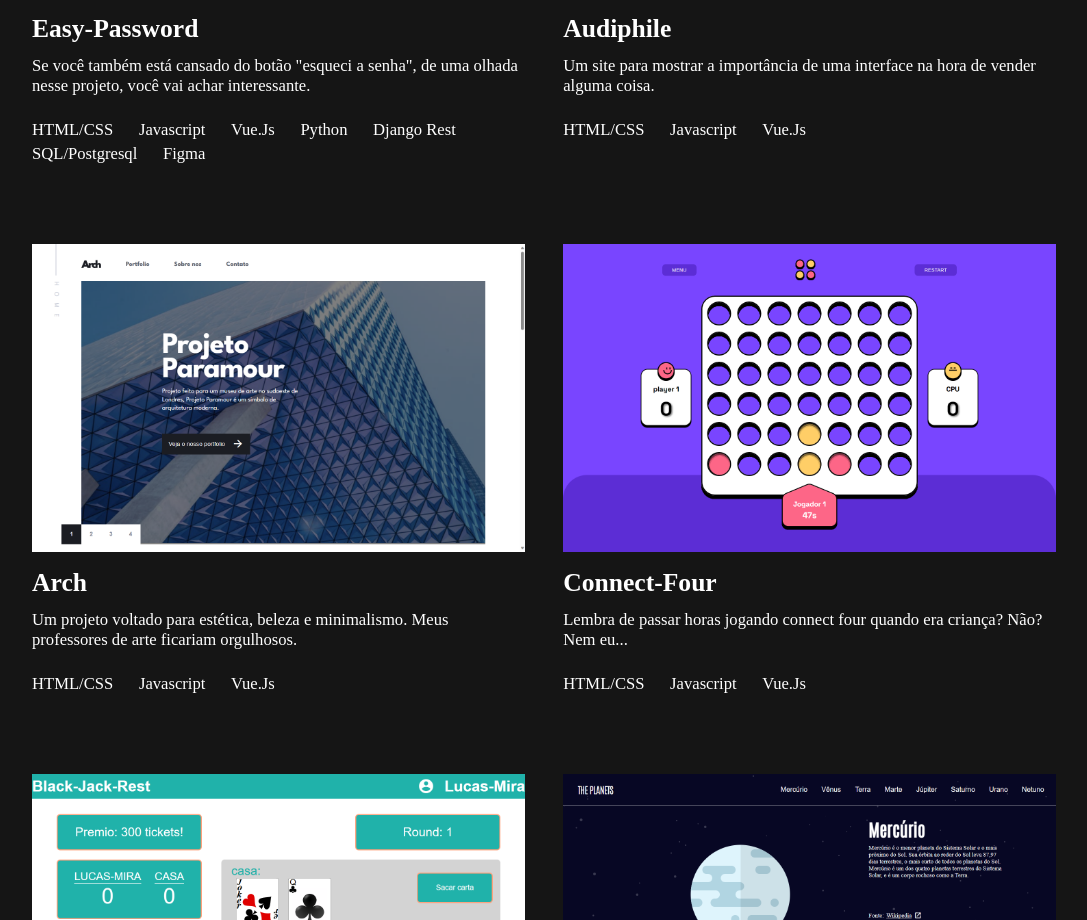
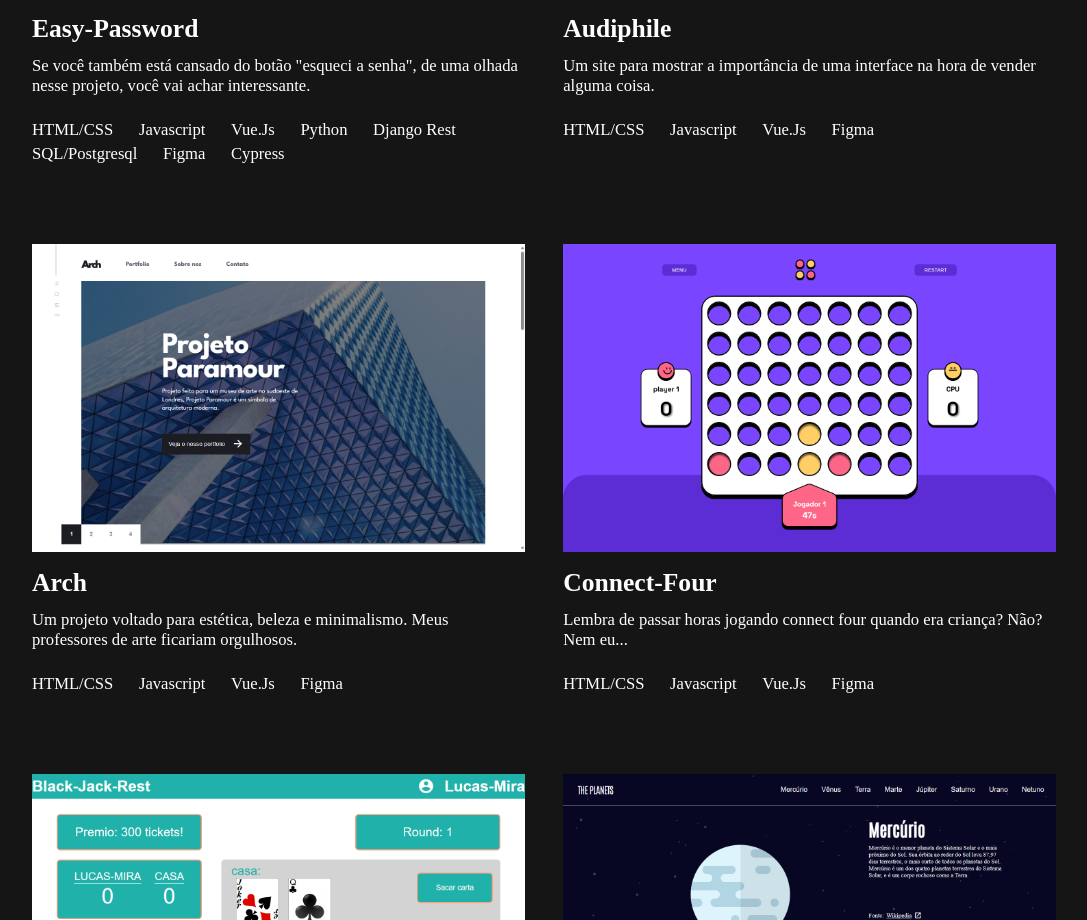
Before and after one commit to miratkd/podeMeChamarDeMira, a Vue app: page / in a window 1280 px wide. Shown: the part 1566-2486 px from the top of the page, without its empty margins (96-1183 px from the left). Built offline with nearby package versions, Linux system fonts and the light colour scheme.

Commit message:
add cypress to easy-password

```diff
--- a/src/components/Projects.vue
+++ b/src/components/Projects.vue
@@ -27,7 +27,7 @@ export default {
                     name: 'Easy-Password',
                     img: require('@/assets/EasyPassword.png'),
                     desc: 'Se você também está cansado do botão "esqueci a senha", de uma olhada nesse projeto, você vai achar interessante.',
-                    skills: ['HTML/CSS', 'Javascript', 'Vue.Js', 'Python', 'Django Rest', 'SQL/Postgresql', 'Figma'],
+                    skills: ['HTML/CSS', 'Javascript', 'Vue.Js', 'Python', 'Django Rest', 'SQL/Postgresql', 'Figma', 'Cypress'],
                     projectLink: 'https://easypassword-lm.netlify.app/',
                     codeLinkFront: 'https://github.com/miratkd/EasyPasswordFront',
                     codeLinkBack: 'https://github.com/miratkd/EasyPasswordBackend'
@@ -36,7 +36,7 @@ export default {
                     name: 'Audiphile',
                     img: require('@/assets/audiphile.png'),
                     desc: 'Um site para mostrar a importância de uma interface na hora de vender alguma coisa.',
-                    skills: ['HTML/CSS', 'Javascript', 'Vue.Js'],
+                    skills: ['HTML/CSS', 'Javascript', 'Vue.Js', 'Figma'],
                     projectLink: 'https://audiphile.netlify.app/',
                     codeLinkFront: 'https://github.com/miratkd/Audiophile',
                     codeLinkBack: null
@@ -45,7 +45,7 @@ export default {
                     name: 'Arch',
                     img: require('@/assets/arch.png'),
                     desc: 'Um projeto voltado para estética, beleza e minimalismo. Meus professores de arte ficariam orgulhosos.',
-                    skills: ['HTML/CSS', 'Javascript', 'Vue.Js'],
+                    skills: ['HTML/CSS', 'Javascript', 'Vue.Js', 'Figma'],
                     projectLink: 'https://arch-lm.netlify.app/',
                     codeLinkFront: 'https://github.com/miratkd/Art-Studio?tab=readme-ov-file',
                     codeLinkBack: null
@@ -54,7 +54,7 @@ export default {
                     name: 'Connect-Four',
                     img: require('@/assets/connect-four.png'),
                     desc: 'Lembra de passar horas jogando connect four quando era criança? Não? Nem eu...',
-                    skills: ['HTML/CSS', 'Javascript', 'Vue.Js'],
+                    skills: ['HTML/CSS', 'Javascript', 'Vue.Js', 'Figma'],
                     projectLink: 'https://connect-four-lm.netlify.app/',
                     codeLinkFront: 'https://github.com/miratkd/Connect-Four',
                     codeLinkBack: null
```
